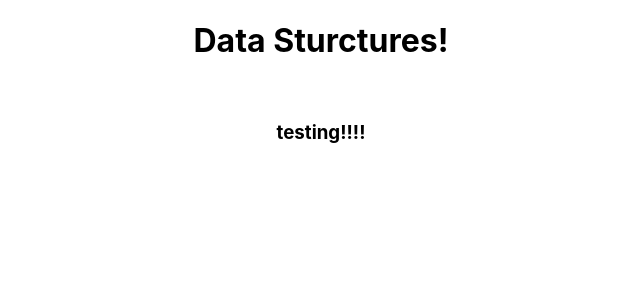
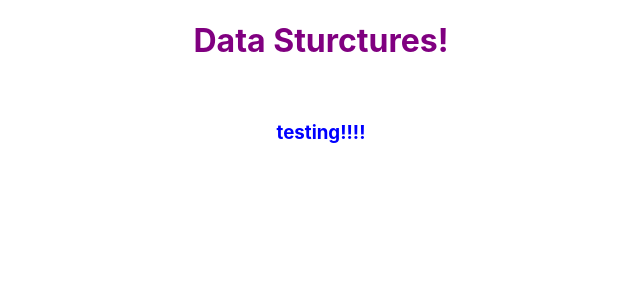
Before and after one commit to Kealoha1988/data-structures, a React (Create React App) app: page / in a window 1280 px wide. Shown: the top 300 px of the page, without its empty margins (319-959 px from the left). Built offline with nearby package versions, Linux system fonts and the light colour scheme.

Commit message:
created class Node && class SinglyLinkedList

```diff
--- a/src/App.js
+++ b/src/App.js
@@ -1,12 +1,12 @@
-import logo from './logo.svg';
 import './App.css';
+
 
 function App() {
   return (
     <div className="App">
-      <h1>Data Sturctures!</h1>
+      <h1 style={{color: 'purple'}}>Data Sturctures!</h1>
       <br></br>
-      <h3>testing!!!!</h3>
+      <h3 style={{color: 'blue'}}>testing!!!!</h3>
     </div>
   );
 }
--- /dev/null
+++ b/src/GlobalVariables.js
@@ -0,0 +1,6 @@
+export class Node{
+  constructor(value){
+    this.value = value
+    this.next = null
+  }
+}
```
Also changed, not shown: src/singlyLInkedList/SLLLogic.js (added, +9 -0 lines).
